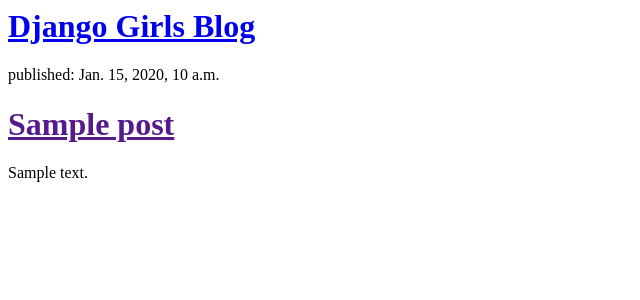
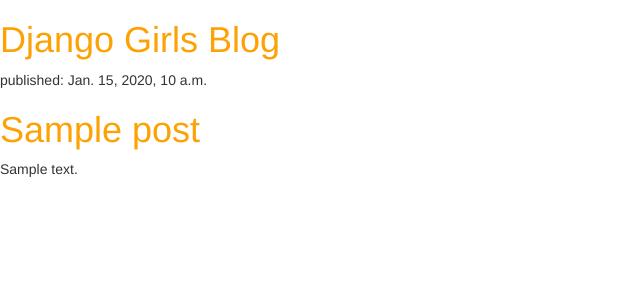
Before and after one commit to divyajonna/My_First_Blog_App, a Django app: template blog1/templates/blog1/post_list.html in a window 1280 px wide. Shown: the top 300 px of the page, without its empty margins (0-640 px from the left). Run offline with Django 3.2, Linux system fonts and the light colour scheme; the template is opened without the code that fills it: values that come from a table or form of the project are taken from there, others are empty; tables that the repository leaves empty hold one stand-in row (values such as "Sample post"); some libraries are stand-ins or nearby versions.

Commit message:
adding CSS files to our appication and adding code to .html to use the CSS

```diff
--- /dev/null
+++ b/blog1/static/css/blog.css
@@ -0,0 +1,3 @@
+h1 a{
+  color : #FCA205;
+}
--- a/blog1/templates/blog1/post_list.html
+++ b/blog1/templates/blog1/post_list.html
@@ -1,6 +1,14 @@
+<!--to tell our Html template that we added some CSS-->
+{% load staticfiles %} <!--loading static files-->
 <html>
     <head>
-        <title>Django Girls blog</title>
+      <title>Django Girls blog</title>
+      <!--install bootstrap-->
+      <link rel="stylesheet" href="//maxcdn.bootstrapcdn.com/bootstrap/3.2.0/css/bootstrap.min.css">
+      <link rel="stylesheet" href="//maxcdn.bootstrapcdn.com/bootstrap/3.2.0/css/bootstrap-theme.min.css">
+      <!--to inform template where our css-file is located-->
+      <link rel="stylesheet" href="{% static 'css/blog.css' %}">
+
     </head>
     <body>
         <div>
```
